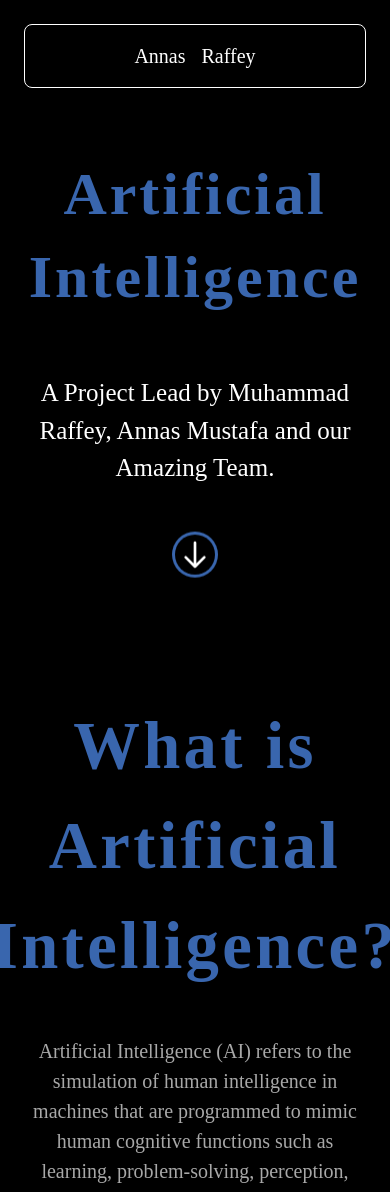
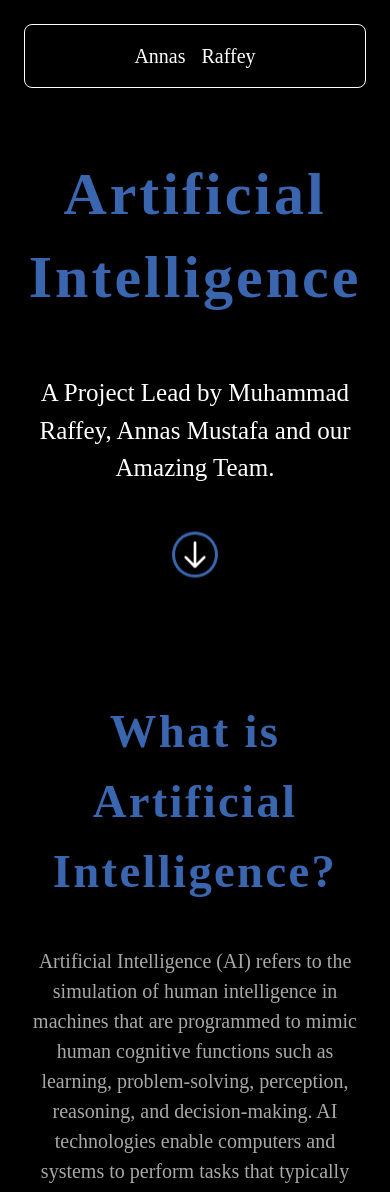
Before and after one commit to MuhammadRaffey/english-final-project, a Next.js app: page / in a window 390 px wide. Shown: the top 1192 px of the page. Built offline with nearby package versions, Linux system fonts and the light colour scheme.

Commit message:
small update on font

```diff
--- a/src/app/page.tsx
+++ b/src/app/page.tsx
@@ -41,7 +41,7 @@ const Home = () => {
         </svg>{" "}
       </div>
       <div className="flex items-center justify-center mb-10">
-        <h1 className=" tracking-wider text-[#3966ae] hover:text-[#5f9dff] duration-75 cursor-help delay-75  font-semibold text-[50pt] text-center">
+        <h1 className=" tracking-wider text-[#3966ae] hover:text-[#5f9dff] duration-75 cursor-help delay-75  font-semibold text-[35pt] sm:text-[50pt] text-center">
           What is Artificial Intelligence?
         </h1>
       </div>
```
